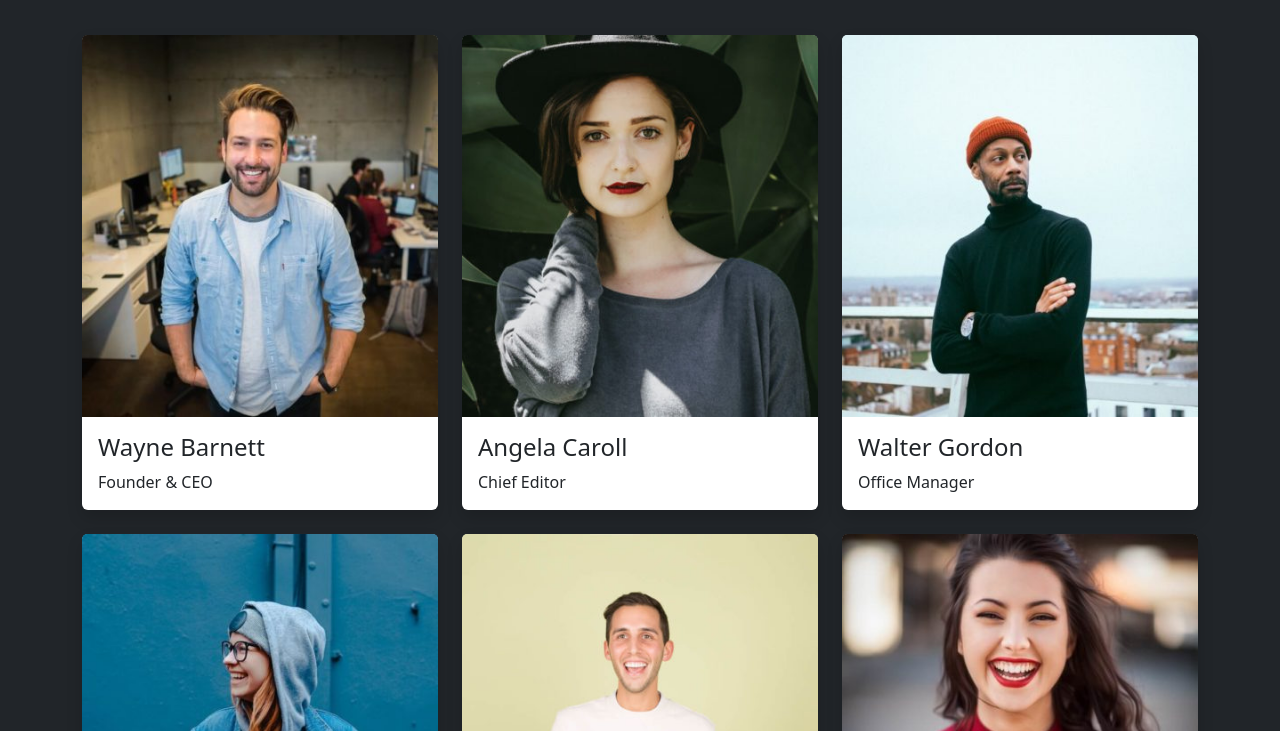
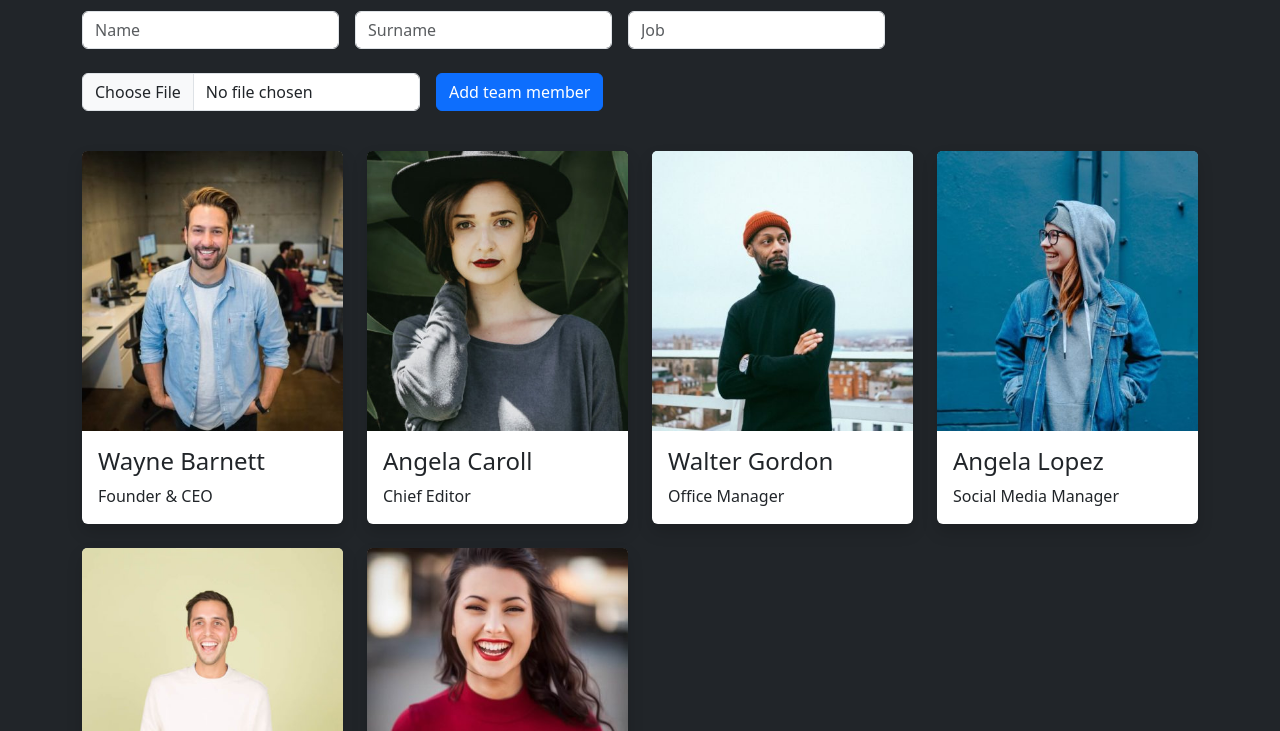
Before and after one commit to lucafranzoi98/js-our-team, a plain HTML site: page index.html in a window 1280 px wide. Shown: the part 69-800 px from the top of the page. Drawn offline with nearby package versions, Linux system fonts and the light colour scheme.

Commit message:
add form structure

```diff
--- a/assets/js/script.js
+++ b/assets/js/script.js
@@ -12,7 +12,7 @@ const rowEl = document.querySelector(".row");
 for (let i = 0; i < team.length; i++) {
    const member = team[i];
    const markupEl =
-   `<div class="col-12 col-md-4">
+   `<div class="col-12 col-md-3">
       <div class="card border-0 shadow">
          <img src="${member["foto"]}" class="card-img-top">
          <div class="card-body">
@@ -22,5 +22,4 @@ for (let i = 0; i < team.length; i++) {
       </div>
    </div>`;
    rowEl.insertAdjacentHTML("beforeend", markupEl)
-
 }
--- a/index.html
+++ b/index.html
@@ -9,7 +9,31 @@
 </head>
 <body class="bg-dark">
 
-   <h1 class="text-white text-center mt-3">Our Team</h1>
+   <h1 class="text-white text-center my-3">Our Team</h1>
+
+   <div class="container" id="form">
+      <div class="d-flex">
+         <div>
+            <input type="text" class="form-control" id="nameInput" placeholder="Name">
+         </div>
+         <div class="mx-3">
+            <input type="text" class="form-control" id="surnameInput" placeholder="Surname">
+         </div>
+         <div>
+            <input type="text" class="form-control" id="ruoloInput" placeholder="Job">
+         </div>
+      </div>
+      <div class="d-flex align-items-end">
+         <div class="me-3">
+            <label for="formFile" class="form-label"></label>
+            <input class="form-control" type="file" id="formFile">
+         </div>
+         <button type="submit" class="btn btn-primary h-50">Add team member</button>
+      </div>
+
+   </div>
+
+
    <div class="container">
       <div class="row g-4 my-3">
 
```
